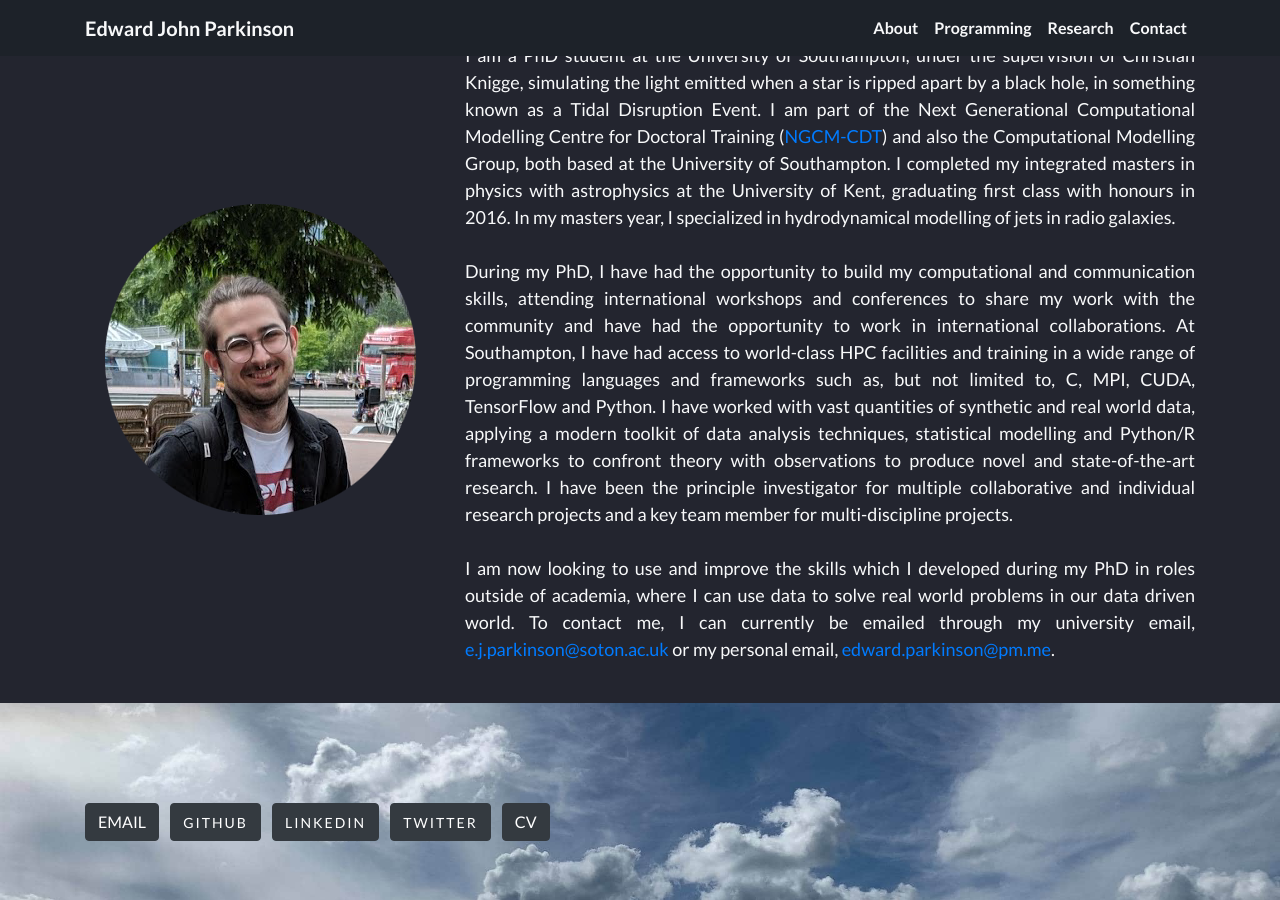
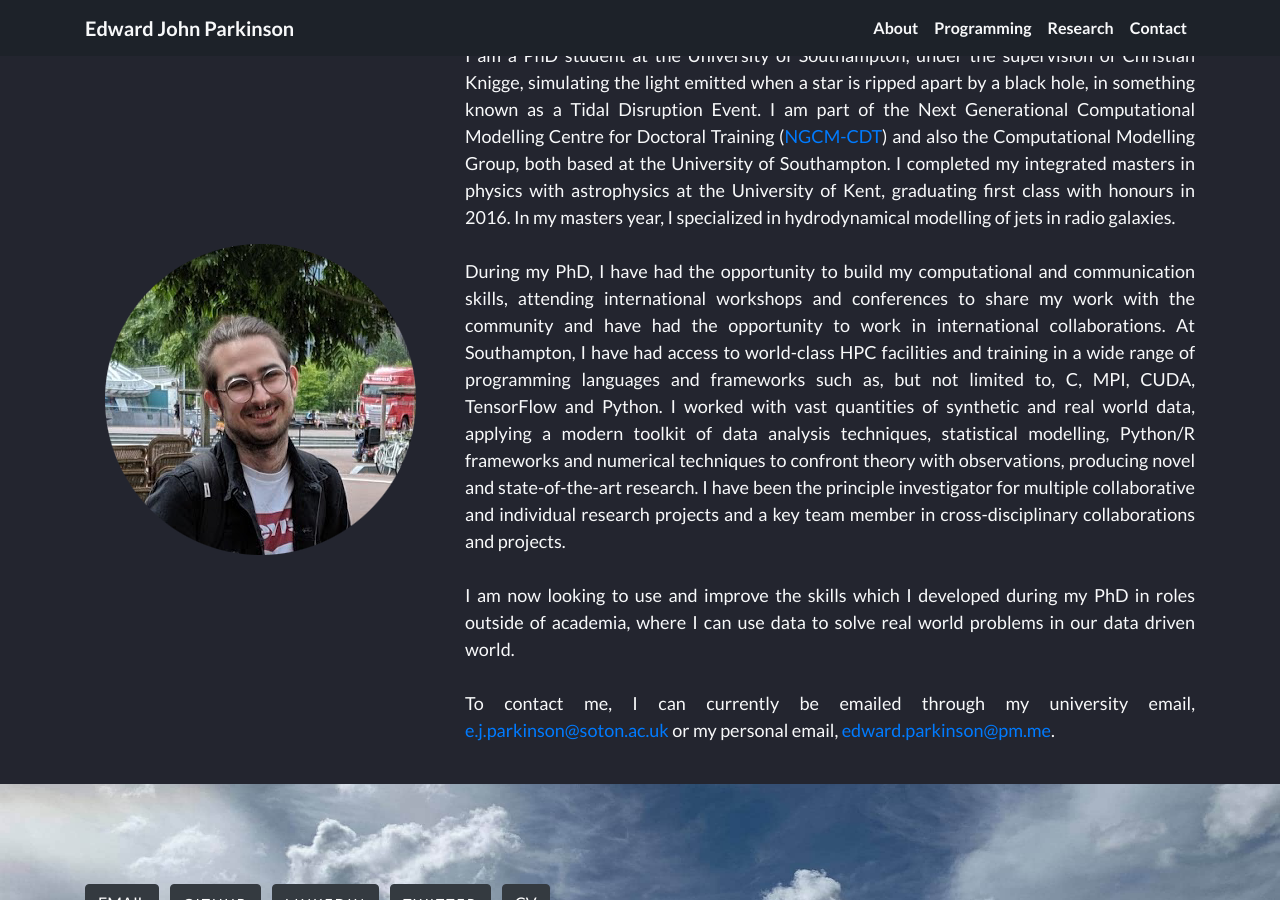
Before and after one commit to saultyevil/saultyevil.github.io, a Jekyll site: the page built from index.md, in a window 1280 px wide and 900 px high, scrolled down 831 px. Built offline with Jekyll 4.4.1, drawn with Linux system fonts in a browser that asks for light colours.

Commit message:
Updated about.html

```diff
--- a/_includes/about.html
+++ b/_includes/about.html
@@ -19,18 +19,18 @@
             international workshops and conferences to share my work with the community and have had the opportunity to
             work in international collaborations. At Southampton, I have had access to world-class HPC facilities and
             training in a wide range of programming languages and frameworks such as, but not limited to, C,
-            MPI, CUDA, TensorFlow and Python. I have worked with vast quantities of synthetic and real world data,
-            applying a modern toolkit of data analysis techniques, statistical modelling and Python/R frameworks to
-            confront theory with observations to produce novel and state-of-the-art research. I have been the principle
-            investigator for multiple collaborative and individual research projects and a key team member for
-            multi-discipline projects.
-            <!-- Additionally, I have co-supervised MSc student projects to completion and  -->
-            <!-- demonstrated on undergraduate physics courses. -->
+            MPI, CUDA, TensorFlow and Python. I worked with vast quantities of synthetic and real world data, applying a
+            modern toolkit of data analysis techniques, statistical modelling, Python/R frameworks and numerical
+            techniques to confront theory with observations, producing novel and state-of-the-art research. I have been
+            the principle investigator for multiple collaborative and individual research projects and a key team member
+            in cross-disciplinary collaborations and projects.
             <br><br>
             I am now looking to use and improve the skills which I developed during my PhD in roles outside of academia,
-            where I can use data to solve real world problems in our data driven world. To contact me, I can currently
-            be emailed through my university email, <a href="mailto:e.j.parkinson@soton.ac.uk">e.j.parkinson@soton.ac.uk</a>
-            or my personal email, <a href="mailto:edward.parkinson@pm.me">edward.parkinson@pm.me</a>.
+            where I can use data to solve real world problems in our data driven world.
+            <br><br>
+            To contact me, I can currently be emailed through my university email,
+            <a href="mailto:e.j.parkinson@soton.ac.uk">e.j.parkinson@soton.ac.uk</a> or my personal email,
+            <a href="mailto:edward.parkinson@pm.me">edward.parkinson@pm.me</a>.
           </p><br />
         </div>
       </div>
```
